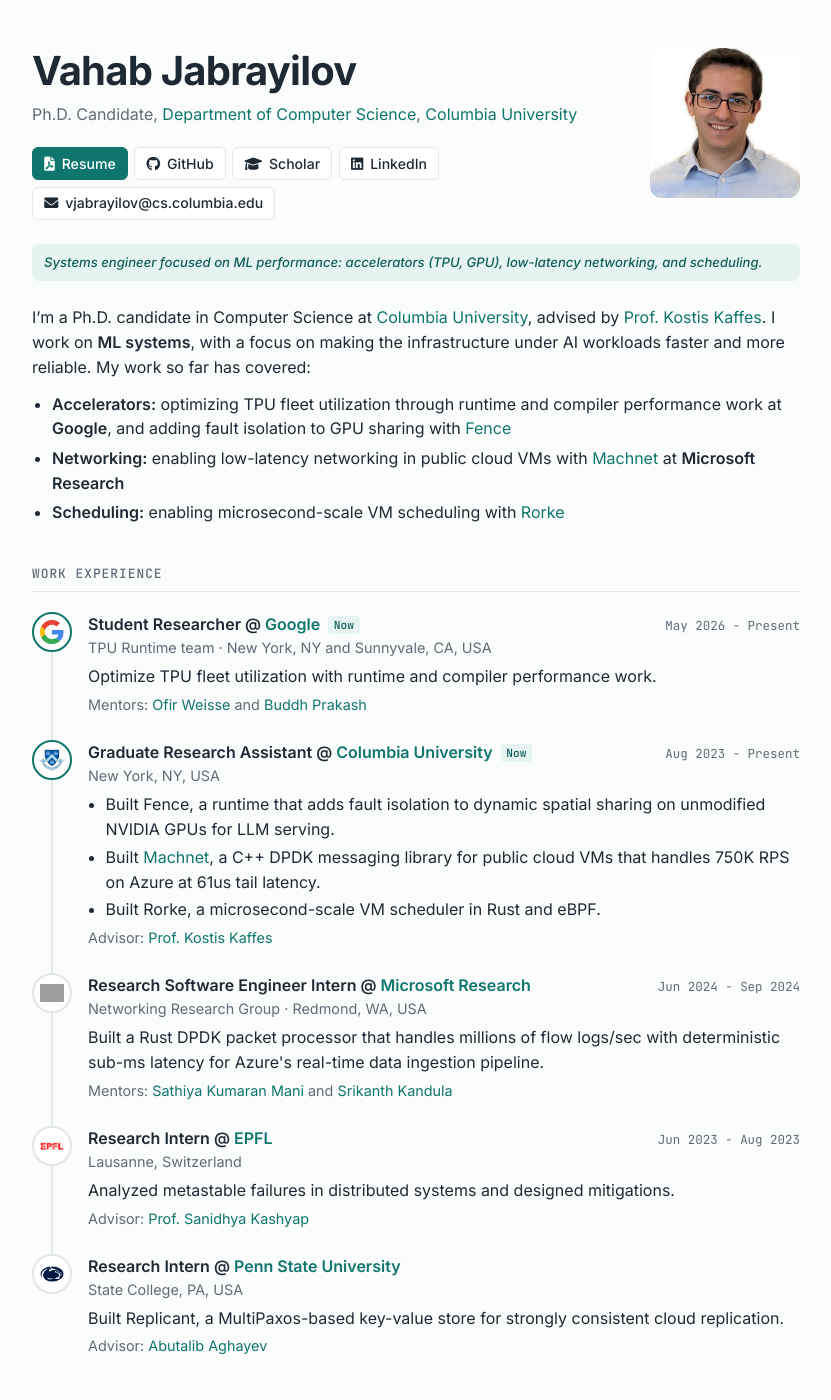
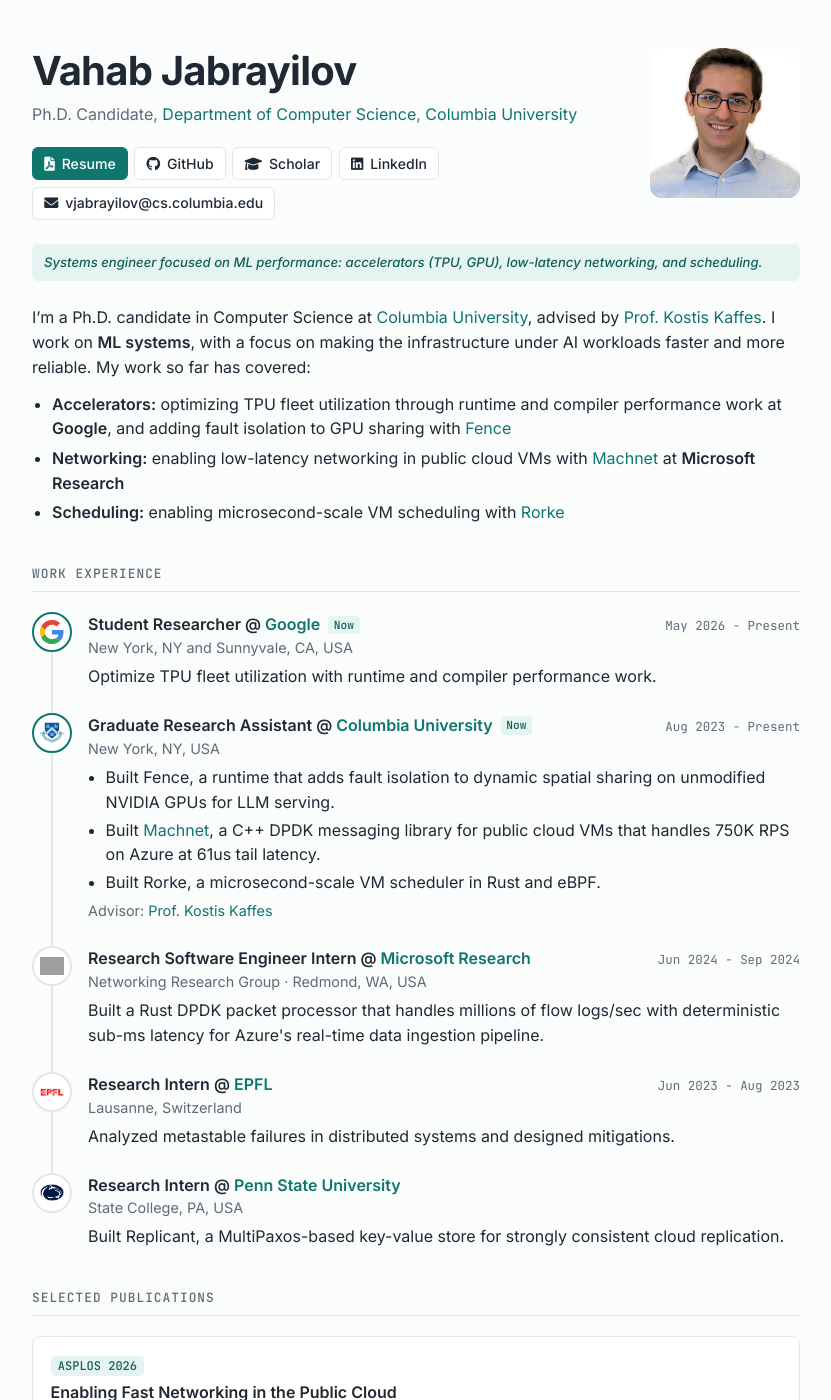
Before and after one commit to vjabrayilov/vjabrayilov.github.io, a Jekyll site: the page built from index.markdown, in a window 1280 px wide and 1400 px high. Shown: the whole window, without its empty margins (224-1055 px from the left). Built offline with Jekyll 4.4.1, drawn with Linux system fonts in a browser that asks for light colours; grey boxes are pictures that could not be loaded.

Commit message:
Remove team and mentor names from the site
Drop the Google team name from the experience entry and the resume PDF,
and remove mentor and advisor names from internship entries. Kostis
Kaffes stays as PhD advisor.

Co-Authored-By: Claude Opus 5.5 <noreply@anthropic.com>
Signed-off-by: vjabrayilov <vjabrayilov@cs.columbia.edu>

```diff
--- a/_data/experience.yml
+++ b/_data/experience.yml
@@ -1,18 +1,12 @@
 # Wording follows the locked resume. `bullets` lists several items; `description` is a single line.
 
 - position: Student Researcher
-  team: TPU Runtime team
   company: Google
   company_url: "https://www.google.com"
   company_icon: /assets/images/google_logo.svg
   location: New York, NY and Sunnyvale, CA, USA
   period: May 2026 - Present
   current: true
-  mentors:
-    - name: "Ofir Weisse"
-      url: "https://www.linkedin.com/in/ofir-weisse-662ba379/"
-    - name: "Buddh Prakash"
-      url: "https://www.linkedin.com/in/dubstack/"
   description: "Optimize TPU fleet utilization with runtime and compiler performance work."
 
 - position: Graduate Research Assistant
@@ -37,11 +31,6 @@
   company_url: "https://www.microsoft.com/en-us/research/"
   company_icon: /assets/images/microsoft_logo.png
   location: Redmond, WA, USA
-  mentors:
-    - name: "Sathiya Kumaran Mani"
-      url: "https://www.linkedin.com/in/sathiya-kumaran/"
-    - name: "Srikanth Kandula"
-      url: "https://www.linkedin.com/in/srikanthkandula/"
   period: Jun 2024 - Sep 2024
   description: "Built a Rust DPDK packet processor that handles millions of flow logs/sec with deterministic sub-ms latency for Azure's real-time data ingestion pipeline."
 
@@ -51,10 +40,6 @@
   company_icon: /assets/images/epfl_logo.png
   location: Lausanne, Switzerland
   period: Jun 2023 - Aug 2023
-  mentor_label: "Advisor"
-  mentors:
-    - name: "Prof. Sanidhya Kashyap"
-      url: "https://sanidhya.github.io/"
   description: "Analyzed metastable failures in distributed systems and designed mitigations."
 
 - position: Research Intern
@@ -62,8 +47,4 @@
   company_url: "https://psu.edu"
   company_icon: /assets/images/psu_logo.png
   location: State College, PA, USA
-  mentor_label: "Advisor"
-  mentors:
-    - name: "Abutalib Aghayev"
-      url: "https://www.linkedin.com/in/abutalib-aghayev-b5a61b281/"
   description: "Built Replicant, a MultiPaxos-based key-value store for strongly consistent cloud replication."
```
Also changed, not shown: 1 other file.
